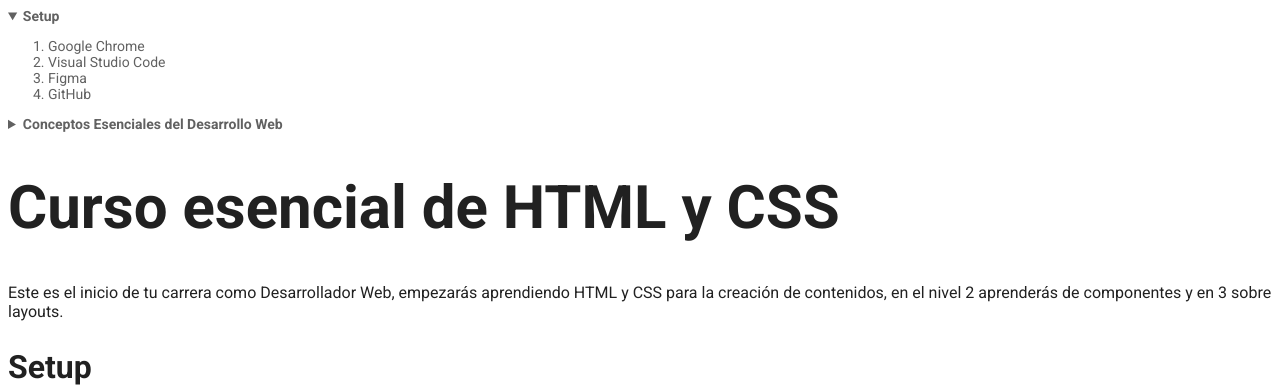
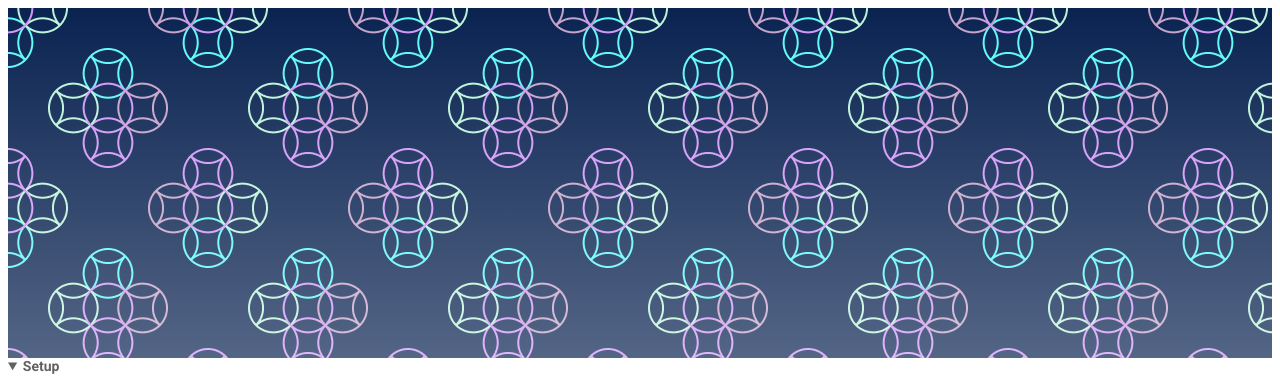
Before and after one commit to JohanFZ/curso-escencial-html-css, a plain HTML site: page index.html in a window 1280 px wide. Shown: the top 385 px of the page. Drawn offline with Linux system fonts and the light colour scheme.

Commit message:
Se agrega la imagen de fondo del header con una pequeña transparencia

```diff
--- a/css/style.css
+++ b/css/style.css
@@ -18,6 +18,7 @@
   --gris20: #212429;
   --gris10: #616161;
   --negro: #000;
+  --amarilo: #FEC62E;
 }
 
 body{
@@ -59,3 +60,15 @@ h2{
 h3{
   font-size: 1.5em;
 }
+
+pre{
+  background: var(--amarilo);
+}
+
+.hero{
+  background-image: linear-gradient(to top, rgba(255,255,255, .3) 0, transparent), url(../assets/patron.png);
+  /* background-repeat: no-repeat;
+  background-position: center; */
+  /* background-size: cover; */
+  height: 350px;
+}
--- a/index.html
+++ b/index.html
@@ -12,6 +12,9 @@
   <title>El blog de Johan.</title>
 </head>
 <body>
+  <div class="hero">
+
+  </div>
   <header>
     <nav>
       <details open>
```
Also changed, not shown: assets/patron.png (added).
